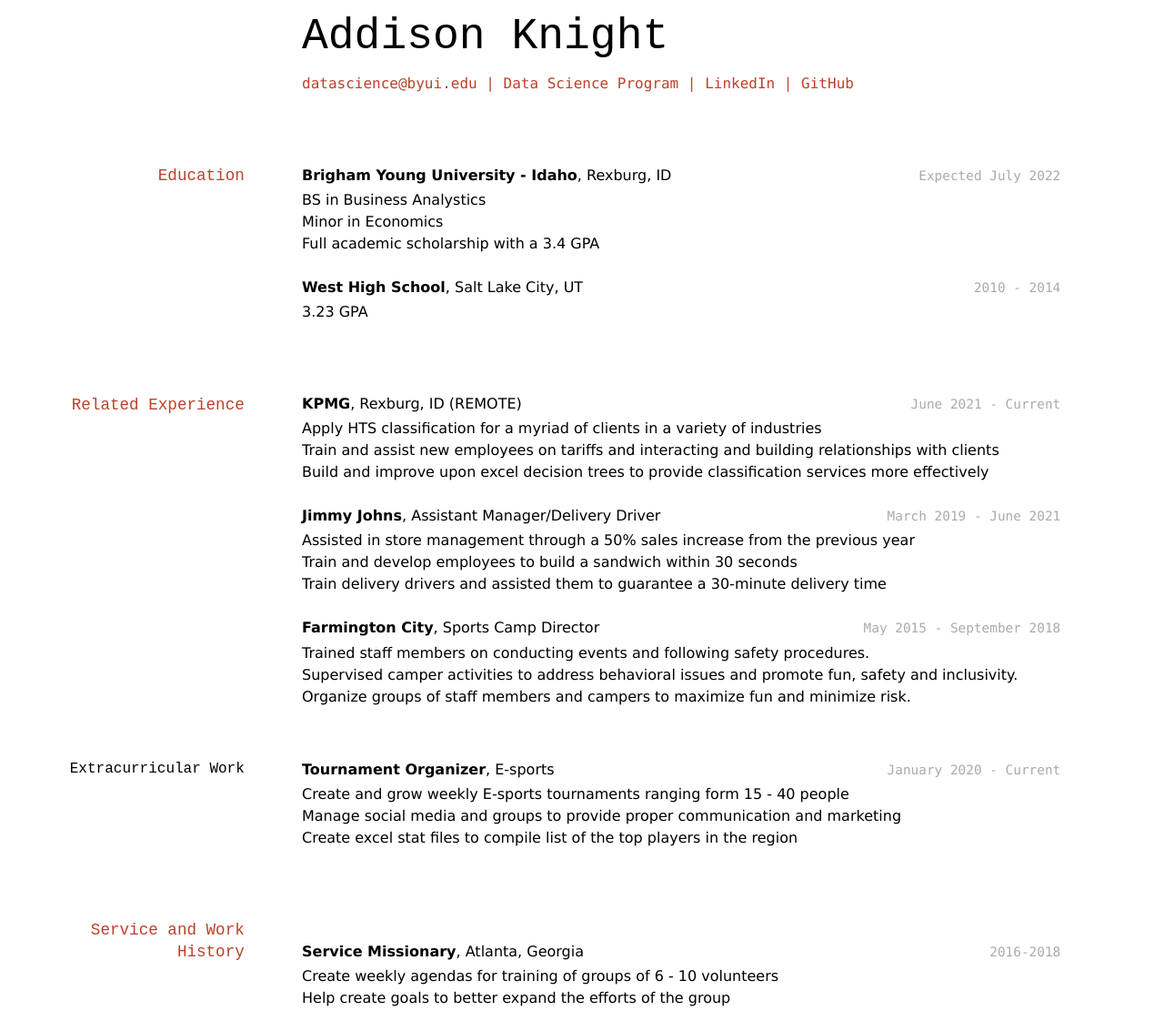
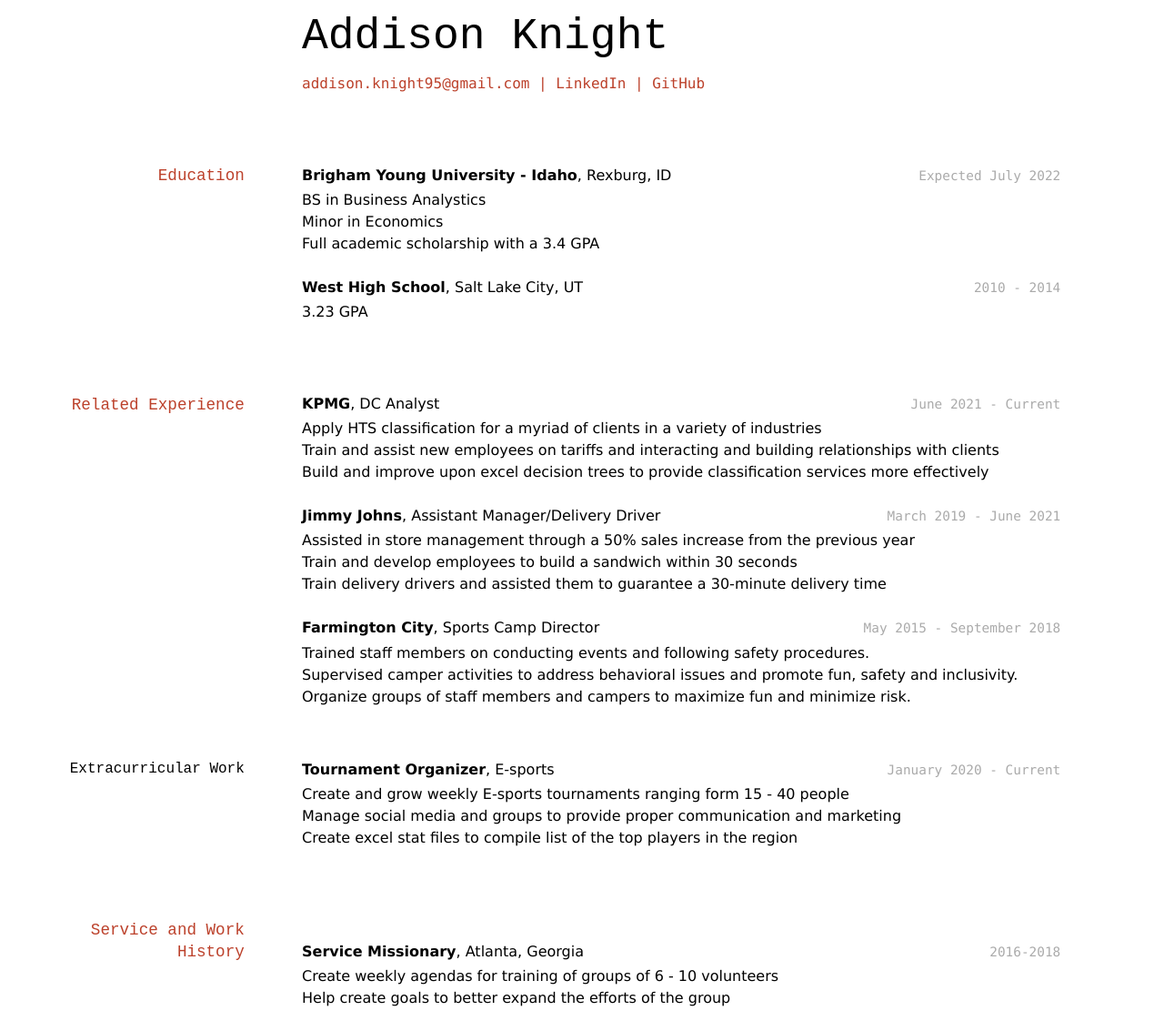
Before and after one commit to byuids-resumes/Knight-Resume, a Jekyll site: the page built from docs/index.md, in a window 1280 px wide. Shown: the whole page at 91% size. Built offline with Jekyll 4.4.1, drawn with Linux system fonts in a browser that asks for light colours.

Commit message:
Jk this is better

```diff
--- a/docs/index.md
+++ b/docs/index.md
@@ -5,10 +5,9 @@ title: Addison Knight's Resume
 # Addison Knight
 
 <div id="webaddress">
-<a href="datascience@byui.edu">datascience@byui.edu</a>
-| <a href="https://byuidatascience.github.io/development.html">Data Science Program</a>
-| <a href="https://www.linkedin.com/groups/13537407/">LinkedIn</a>
-| <a href="https://github.com/byuids-resumes">GitHub</a>
+<a href="addison.knight95@gmail.com">addison.knight95@gmail.com</a>
+| <a href="https://www.linkedin.com/in/addison-knight-60192858/">LinkedIn</a>
+| <a href="https://github.com/ak2knight">GitHub</a>
 </div>
 
 <!-- https://www.monique.tech/the-art-of-markdown -->
@@ -30,7 +29,7 @@ __West High School__, Salt Lake City, UT
 ## Related Experience
 
 `June 2021 - Current`
-__KPMG__, Rexburg, ID (REMOTE)
+__KPMG__, DC Analyst
 
 - Apply HTS classification for a myriad of clients in a variety of industries
 - Train and assist new employees on tariffs and interacting and building relationships with clients
```
